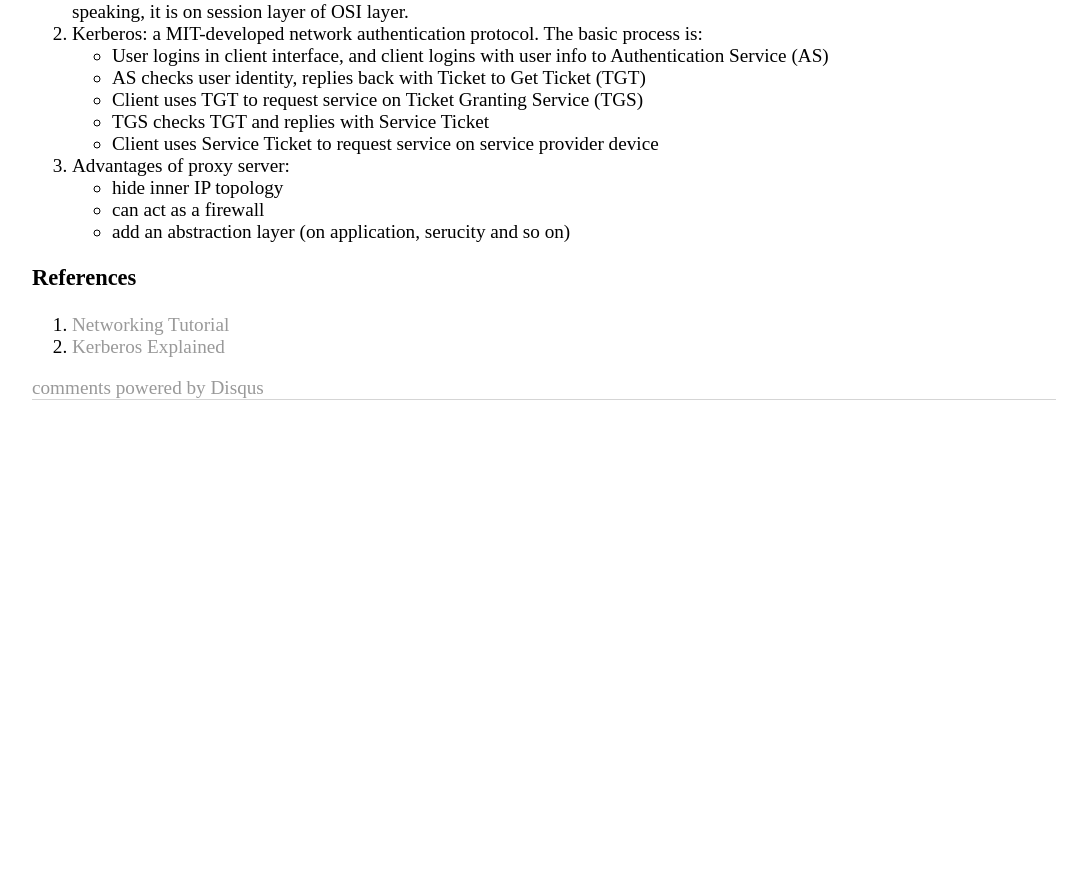
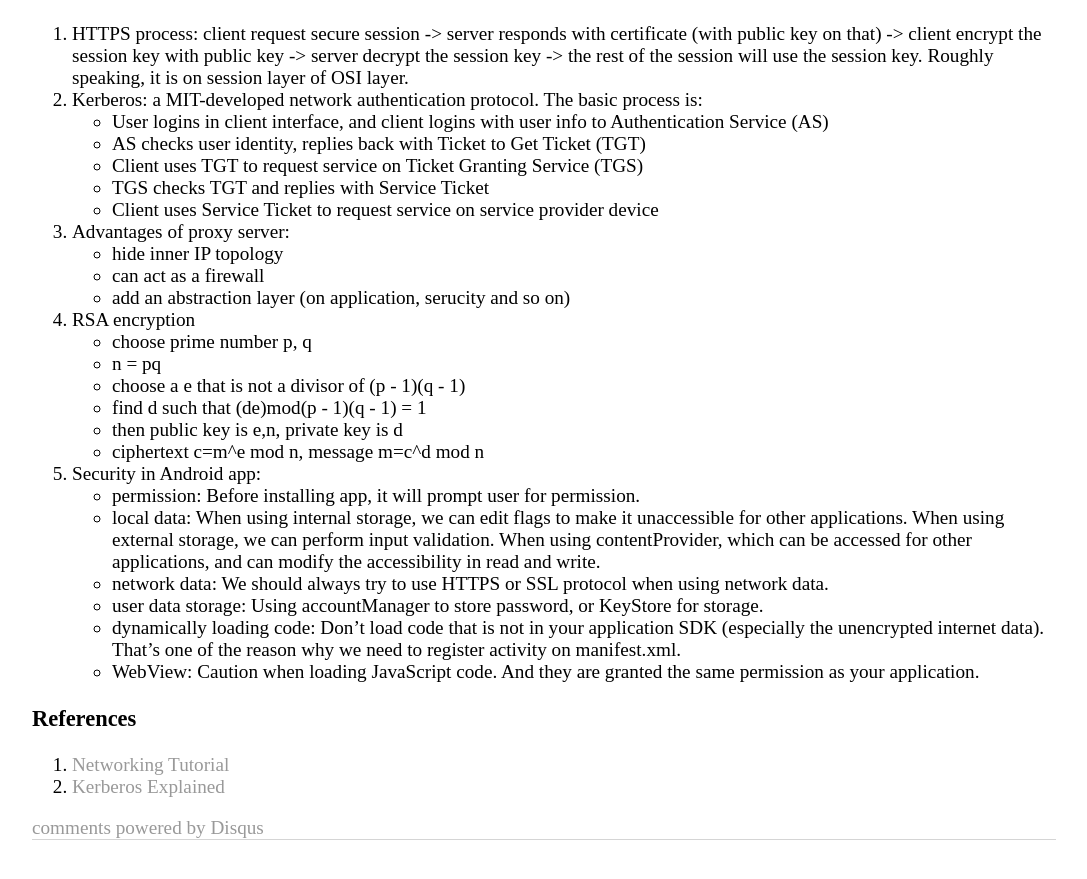
Before and after one commit to cxcollie/cxcollie.github.io, a Jekyll site: the page built from _posts/2017-05-01-network-knowledge-note.md, in a window 1280 px wide and 900 px high, scrolled down 1298 px. Shown: the top 879 px of the window, without its empty margins (96-1183 px from the left). Built offline with Jekyll 4.4.1, drawn with Linux system fonts in a browser that asks for light colours; comment, search, counter and statistics services are not loaded; before the commit the page ends 1758 px from its top, so only the background shows below that; some of the changed text lies outside the part shown.

Commit message:
add post 17-05-02

```diff
--- a/_posts/2017-05-01-network-knowledge-note.md
+++ b/_posts/2017-05-01-network-knowledge-note.md
@@ -1,6 +1,6 @@
 ---
 layout: post
-title: "Network Knowledge Note"
+title: "Network and Security Note"
 date: 2017-05-01
 comments: true
 tags: [Notes]
@@ -10,6 +10,12 @@
 <!-- more -->
 
 <hr/>
+
+* [Network](#ne)
+* [Security](#se)
+
+<div id="ne">
+</div>
 
 ### Network
 
@@ -24,6 +30,9 @@
 5. TCP: Transmission Control Protocol (TCP) is at transport layer. It provides end-to-end reliability, sequencing of packets and flow control.
 6. CSMA: mainly used when there can be jam of traffic in network channel, especially wireless network. CSMA/CA is collision avoidance (CA) version, which tries to avoid collision; CSMA/CD is collision detection (CD) version, which terminate transmission once collision is detected, and thus improving performance of CSMA by shortening retry time.
 
+<div id="se">
+</div>
+
 ### Security
 
 1. HTTPS process: client request secure session -> server responds with certificate (with public key on that) -> client encrypt the session key with public key -> server decrypt the session key -> the rest of the session will use the session key. Roughly speaking, it is on session layer of OSI layer.
@@ -37,6 +46,20 @@
 	- hide inner IP topology
 	- can act as a firewall
 	- add an abstraction layer (on application, serucity and so on)
+4. RSA encryption
+	- choose prime number p, q
+	- n = pq
+	- choose a e that is not a divisor of (p - 1)(q - 1)
+	- find d such that (de)mod(p - 1)(q - 1) = 1
+	- then public key is e,n, private key is d
+	- ciphertext c=m^e mod n, message m=c^d mod n
+5. Security in Android app:
+	- permission: Before installing app, it will prompt user for permission.
+	- local data: When using internal storage, we can edit flags to make it unaccessible for other applications. When using external storage, we can perform input validation. When using contentProvider, which can be accessed for other applications, and can modify the accessibility in read and write.
+	- network data: We should always try to use HTTPS or SSL protocol when using network data.
+	- user data storage: Using accountManager to store password, or KeyStore for storage.
+	- dynamically loading code: Don’t load code that is not in your application SDK (especially the unencrypted internet data). That’s one of the reason why we need to register activity on manifest.xml.
+	- WebView: Caution when loading JavaScript code. And they are granted the same permission as your application.
 
 ### References
 1. [Networking Tutorial](http://www.comptechdoc.org/independent/networking/guide/index.html)
```
Also changed, not shown: _posts/2017-05-02-ml-cv-note.md (added, +36 -0 lines).
